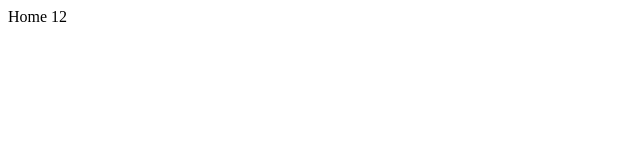
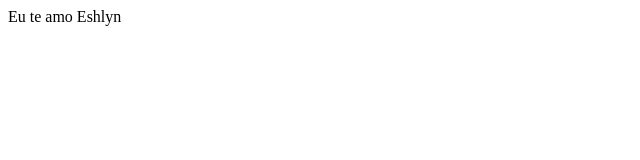
Before and after one commit to GabrielCorsiHonorio/projeto-box, a Next.js app: page / in a window 1280 px wide. Shown: the top 160 px of the page, without its empty margins (0-640 px from the left). Built offline with nearby package versions, Linux system fonts and the light colour scheme.

Commit message:
nova home

```diff
--- a/pages/index.js
+++ b/pages/index.js
@@ -1,5 +1,5 @@
 function Home() {
-    return <div>Home 12</div>
+    return <div>Eu te amo Eshlyn</div>
 }
 
 export default Home
```
